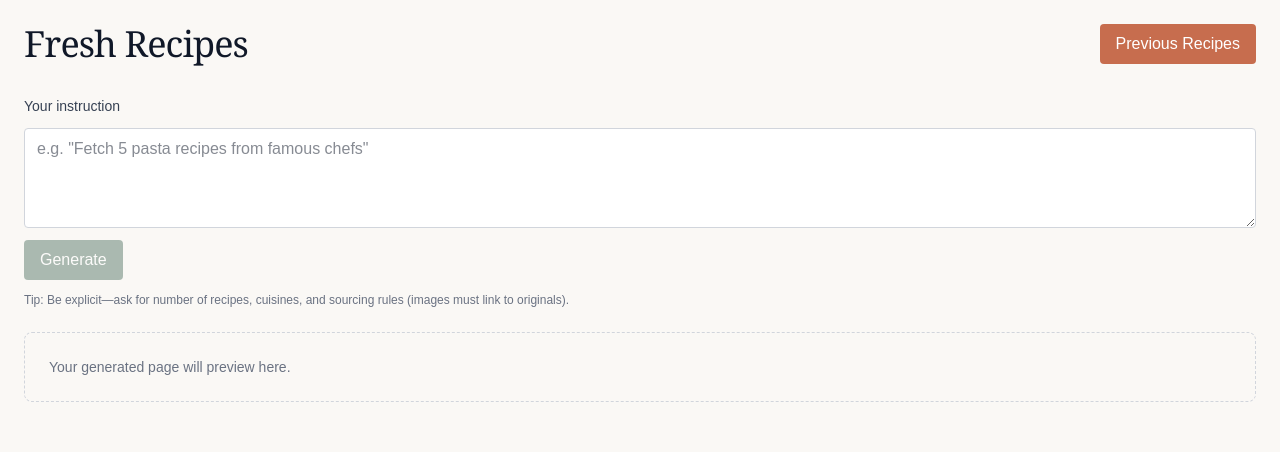
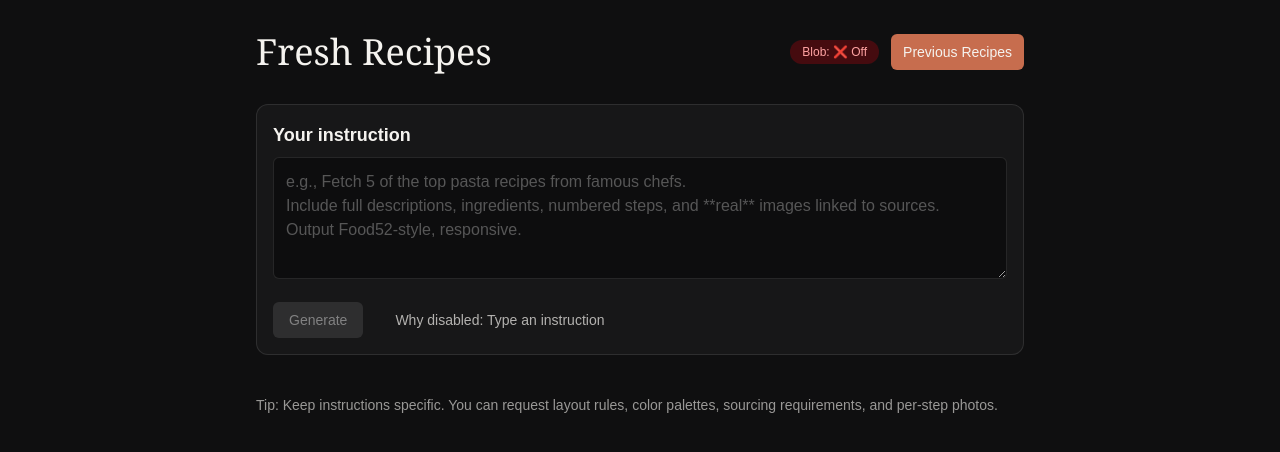
Before and after one commit to Apttyman/freshrecipes, a Next.js app: page / in a window 1280 px wide. Shown: the top 452 px of the page. Built offline with nearby package versions, Linux system fonts and the light colour scheme; no server answers.

Commit message:
Update page.tsx

```diff
--- a/app/page.tsx
+++ b/app/page.tsx
@@ -1,150 +1,130 @@
 // app/page.tsx
 "use client";
 
-import { useState } from "react";
+import { useEffect, useState, useCallback } from "react";
 import Link from "next/link";
 
-type GenResponse = {
-  ok: boolean;
-  previewHtml?: string;
-  blobUrl?: string;
-  pageUrl?: string;
-  filename?: string;
-  error?: string;
-};
+type Health = { ok: boolean; message?: string };
 
 export default function HomePage() {
   const [instruction, setInstruction] = useState("");
   const [loading, setLoading] = useState(false);
-  const [error, setError] = useState<string | null>(null);
+  const [error, setError] = useState<string>("");
+  const [blobHealth, setBlobHealth] = useState<Health>({ ok: false });
 
-  const [previewHtml, setPreviewHtml] = useState<string | null>(null);
-  const [pageUrl, setPageUrl] = useState<string | null>(null);
-  const [filename, setFilename] = useState<string | null>(null);
+  // ping blob health once on mount
+  useEffect(() => {
+    (async () => {
+      try {
+        const r = await fetch("/api/blob-health", { cache: "no-store" });
+        const j = await r.json().catch(() => ({}));
+        setBlobHealth({ ok: !!j.ok, message: j.message || (j.ok ? "OK" : "Fail") });
+      } catch {
+        setBlobHealth({ ok: false, message: "health route failed" });
+      }
+    })();
+  }, []);
 
-  async function handleGenerate() {
+  const disabledReason = !instruction.trim()
+    ? "Type an instruction"
+    : !blobHealth.ok
+    ? "Blob token not live"
+    : loading
+    ? "Working…"
+    : "";
+
+  const canGenerate = !!instruction.trim() && blobHealth.ok && !loading;
+
+  const handleGenerate = useCallback(async () => {
+    if (!canGenerate) return;
     setLoading(true);
-    setError(null);
-    setPreviewHtml(null);
-    setPageUrl(null);
-    setFilename(null);
-
+    setError("");
     try {
+      // this POST returns a full HTML file; open Preview in a new tab
       const rsp = await fetch("/api/generate", {
         method: "POST",
         headers: { "Content-Type": "application/json" },
         body: JSON.stringify({ instruction }),
       });
-
       if (!rsp.ok) {
         const txt = await rsp.text();
-        throw new Error(txt || `Request failed with ${rsp.status}`);
+        throw new Error(txt || `HTTP ${rsp.status}`);
       }
-
-      const data = (await rsp.json()) as GenResponse;
-      if (!data.ok) throw new Error(data.error || "Generation failed.");
-
-      setPreviewHtml(data.previewHtml || null);
-      setPageUrl(data.pageUrl || data.blobUrl || null);
-      setFilename(data.filename || null);
+      const html = await rsp.text();
+      // open the HTML in a new tab so users can see it immediately
+      const blob = new Blob([html], { type: "text/html;charset=utf-8" });
+      const url = URL.createObjectURL(blob);
+      window.open(url, "_blank");
     } catch (e: any) {
-      setError(e?.message || "Failed to generate.");
+      setError(e?.message || "Failed to generate");
     } finally {
       setLoading(false);
     }
-  }
+  }, [instruction, canGenerate]);
 
   return (
-    <main className="min-h-screen bg-[#faf8f5] text-gray-900 p-6">
+    <main className="min-h-screen bg-[#0f0f10] text-[#f5f3ef] px-5 py-8">
       {/* Header */}
-      <header className="flex justify-between items-center mb-8">
-        <h1 className="text-4xl font-serif tracking-tight">Fresh Recipes</h1>
+      <header className="mx-auto max-w-3xl flex items-center justify-between mb-8">
+        <h1 className="text-4xl font-serif">Fresh Recipes</h1>
         <div className="flex items-center gap-3">
+          <span
+            className={`rounded-full px-3 py-1 text-xs font-medium ${
+              blobHealth.ok ? "bg-green-600/25 text-green-300" : "bg-red-600/25 text-red-300"
+            }`}
+            title={blobHealth.message}
+          >
+            Blob: {blobHealth.ok ? "✅ OK" : "❌ Off"}
+          </span>
           <Link
-            href="/previous" // <-- matches your repo (app/previous/page.tsx)
-            className="px-4 py-2 rounded bg-[#c76d4e] text-white hover:bg-[#a85539] transition"
+            href="/archive"
+            className="rounded-md bg-[#c76d4e] hover:bg-[#a85539] px-3 py-2 text-sm"
           >
             Previous Recipes
           </Link>
-          {/* If you added the BlobBadge component earlier, drop it here:
-             <BlobBadge />
-          */}
         </div>
       </header>
 
-      {/* Input */}
-      <section className="mb-6 grid gap-3">
-        <label className="text-sm font-medium text-gray-700">Your instruction</label>
+      {/* Instruction */}
+      <section className="mx-auto max-w-3xl bg-[#171718] rounded-xl border border-white/10 p-4">
+        <label className="block text-lg font-semibold mb-2">Your instruction</label>
         <textarea
           value={instruction}
           onChange={(e) => setInstruction(e.target.value)}
-          placeholder='e.g. "Fetch 5 pasta recipes from famous chefs"'
-          className="w-full min-h-[100px] border border-gray-300 rounded px-3 py-2 focus:outline-none focus:ring-2 focus:ring-[#5c7c6d] bg-white"
+          rows={4}
+          placeholder={`e.g., Fetch 5 of the top pasta recipes from famous chefs.\nInclude full descriptions, ingredients, numbered steps, and **real** images linked to sources.\nOutput Food52-style, responsive.`}
+          className="w-full resize-y rounded-md bg-black/40 text-[#f5f3ef] placeholder-white/30 border border-white/10 p-3 focus:outline-none focus:ring-2 focus:ring-[#c76d4e]"
         />
-        <div className="flex items-center gap-3">
+        {/* Actions */}
+        <div className="mt-4 flex flex-wrap items-center gap-8">
           <button
+            type="button"
             onClick={handleGenerate}
-            disabled={loading || !instruction.trim()}
-            className="px-4 py-2 rounded bg-[#5c7c6d] text-white hover:bg-[#476253] disabled:opacity-50"
+            disabled={!canGenerate}
+            className={`rounded-md px-4 py-2 text-sm font-medium transition
+              ${canGenerate ? "bg-[#5c7c6d] hover:bg-[#476253] text-white" : "bg-white/10 text-white/40 cursor-not-allowed"}`}
           >
             {loading ? "Generating…" : "Generate"}
           </button>
 
-          {pageUrl && (
-            <>
-              <a
-                href={pageUrl}
-                target="_blank"
-                rel="noopener noreferrer"
-                className="px-4 py-2 rounded border border-gray-300 hover:bg-gray-50"
-                title="Open the saved page"
-              >
-                Open page
-              </a>
-              <a
-                href={pageUrl}
-                download={filename ?? "recipe.html"}
-                className="px-4 py-2 rounded border border-gray-300 hover:bg-gray-50"
-                title="Download the HTML"
-              >
-                Download .html
-              </a>
-            </>
-          )}
+          <div className="text-sm opacity-70">
+            {disabledReason ? `Why disabled: ${disabledReason}` : "Ready — press Generate"}
+          </div>
         </div>
-        <p className="text-xs text-gray-500">
-          Tip: Be explicit—ask for number of recipes, cuisines, and sourcing rules (images must link to originals).
-        </p>
       </section>
 
-      {/* Error */}
+      {/* Errors */}
       {error && (
-        <div className="mb-6 rounded border border-red-300 bg-red-50 p-3 text-sm text-red-700">
+        <p className="mx-auto max-w-3xl mt-4 text-red-300">
           {error}
-        </div>
+        </p>
       )}
 
-      {/* Live Preview */}
-      {previewHtml ? (
-        <section className="rounded-xl border border-gray-200 shadow bg-white overflow-hidden">
-          <div className="px-4 py-3 border-b border-gray-200 flex items-center justify-between">
-            <h2 className="font-semibold">Live Preview</h2>
-            {filename && <span className="text-xs text-gray-500">{filename}</span>}
-          </div>
-          <div className="h-[70vh]">
-            <iframe
-              title="Recipe Preview"
-              className="w-full h-full"
-              srcDoc={previewHtml}
-              sandbox="allow-same-origin allow-popups allow-forms allow-scripts"
-            />
-          </div>
-        </section>
-      ) : (
-        <section className="rounded-lg border border-dashed border-gray-300 p-6 text-sm text-gray-500">
-          Your generated page will preview here.
-        </section>
-      )}
+      {/* Footer tip */}
+      <p className="mx-auto max-w-3xl mt-10 text-sm opacity-60">
+        Tip: Keep instructions specific. You can request layout rules, color palettes, sourcing
+        requirements, and per-step photos.
+      </p>
     </main>
   );
 }
```
